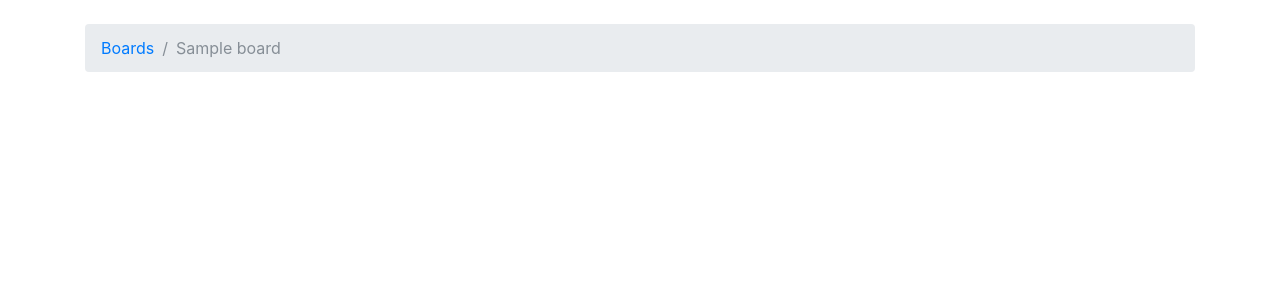
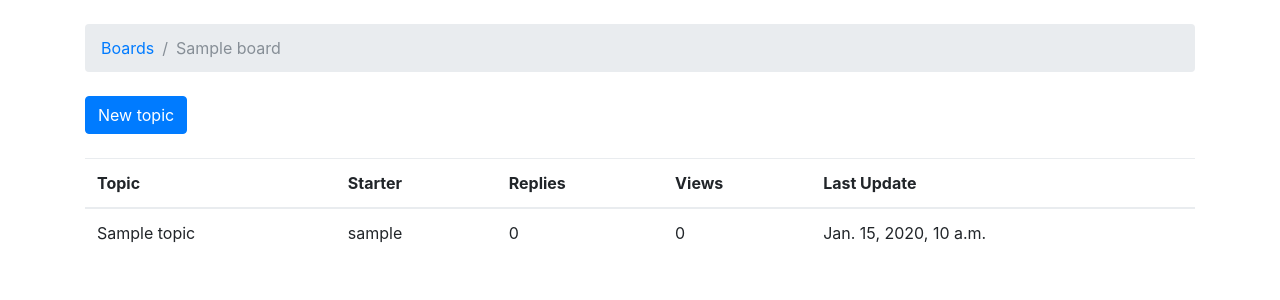
Before and after one commit to rasulov3645/myproject, a Django app: page /boards/1/ in a window 1280 px wide. Shown: the part 56-356 px from the top of the page. Run offline with Django 3.2, Linux system fonts and the light colour scheme; tables that the repository leaves empty hold one stand-in row (values such as "Sample post"); some libraries are stand-ins or nearby versions.

Commit message:
edit templates/topic

```diff
--- a/templates/topics.html
+++ b/templates/topics.html
@@ -10,5 +10,30 @@
 {% endblock %}
 
 {% block content %}
-    <!-- just leaving it empty for now. we will add core here soon. -->
+<div class="mb-4">
+	<a href="{% url 'new_topic' board.pk %}" class="btn btn-primary">New topic</a>
+</div>
+
+<table class="table">
+	<thead class="thead-inverse">
+		<tr>
+			<th>Topic</th>
+			<th>Starter</th>
+			<th>Replies</th>
+			<th>Views</th>
+			<th>Last Update</th>
+		</tr>
+	</thead>
+	<tbody>
+		{% for topic in board.topics.all %}
+		<tr>
+			<td>{{ topic.subject }}</td>
+			<td>{{ topic.starter.username }}</td>
+			<td>0</td>
+			<td>0</td>
+			<td>{{ topic.last_updated }}</td>
+		</tr>
+	{% endfor %}
+	</tbody>
+</table>
 {% endblock %}
```
